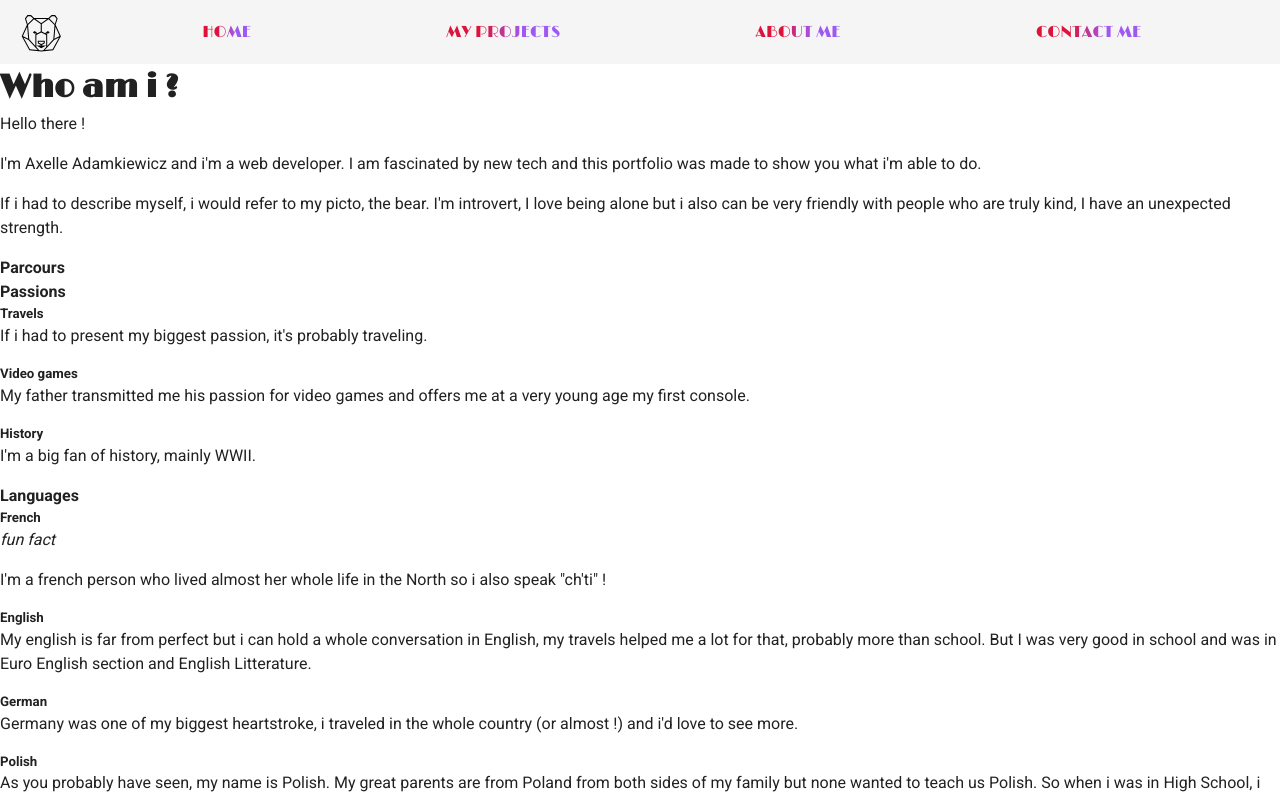
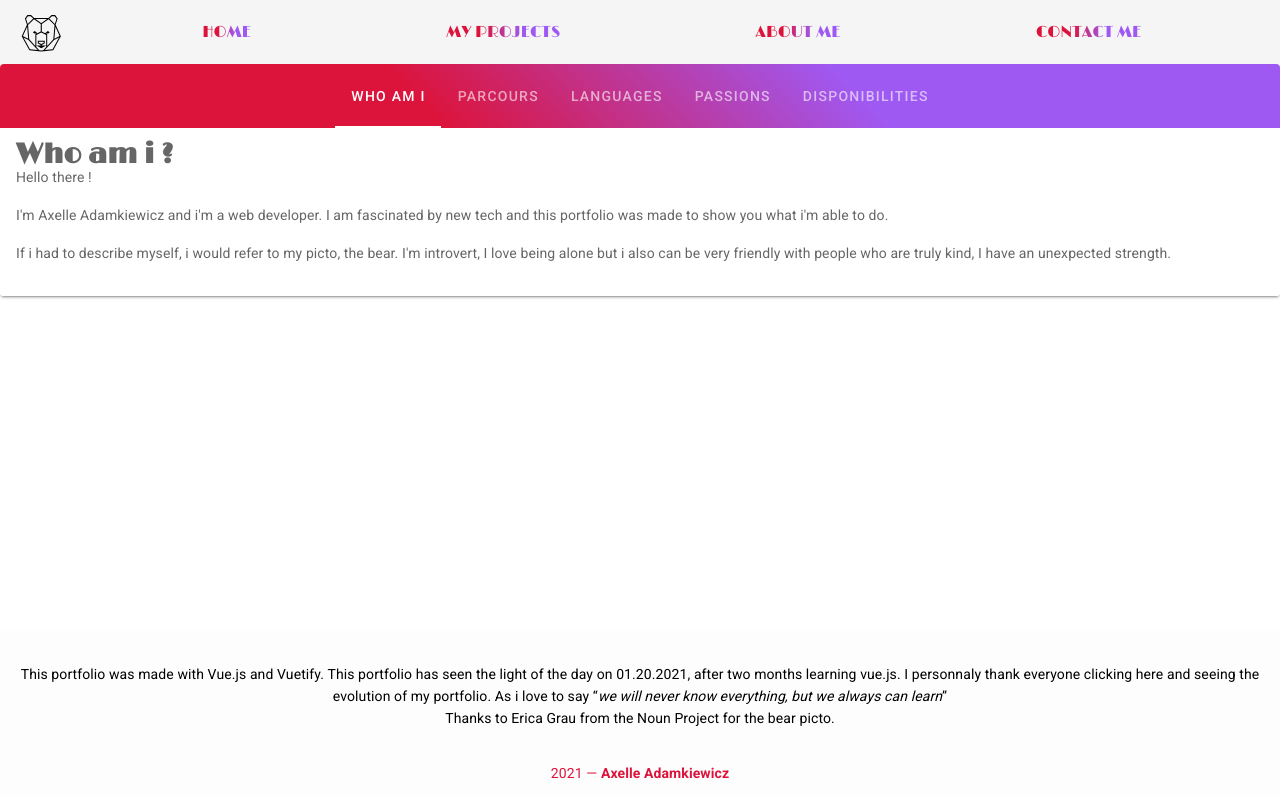
Before and after one commit to AxelleAdam/portfolio-vuejs, a Vue app: page /about in a window 1280 px wide. Shown: the top 797 px of the page. Built offline with nearby package versions, Linux system fonts and the light colour scheme; a web font is replaced by a local one.

Commit message:
tabs in 'about me'

```diff
--- /dev/null
+++ b/src/components/Design.vue
@@ -0,0 +1,10 @@
+<template
+  ><div>
+    <h1>Mes designs</h1>
+    <p>
+      Je réalise des designs pour des forums rpg, cela n'a pas de but commercial
+      mais de loisir. Je remercie par ailleurs les créateurs de ces forums de
+      m'avoir fait confiance. Mes designs sont réalisés avec Photoshop CS6.
+    </p>
+  </div></template
+>
--- a/src/router/index.js
+++ b/src/router/index.js
@@ -34,6 +34,11 @@ const routes = [
     path: '/leihia',
     name: 'Leihia',
     component: () => import(/* webpackChunkName: "about" */ '../components/Leihia.vue')
+  },
+  {
+    path:'/design',
+    name:'Design',
+    component: () => import(/* webpackChunkName: "about" */ '../components/Design.vue')
   }
 ]
 
--- a/src/views/About.vue
+++ b/src/views/About.vue
@@ -1,60 +1,134 @@
 <template>
   <div class="about">
+    <v-card>
+      <v-toolbar
+        style="background: linear-gradient(45deg, #dc143c, #dc143c, #9f59f3, #9f59f3);"
+        dark
+        flat
+      >
+        <template>
+          <v-tabs v-model="tabs" centered>
+            <v-tab> who am i </v-tab>
+            <v-tab>Parcours</v-tab>
+            <v-tab>Languages</v-tab>
+            <v-tab>Passions</v-tab>
+            <v-tab>Disponibilities</v-tab>
+          </v-tabs>
+        </template>
+      </v-toolbar>
+
+      <v-tabs-items v-model="tabs">
+        <v-tab-item>
+          <v-card flat>
+            <v-card-text>
               <h1>Who am i ?</h1>
               <p>Hello there !</p>
               <p>
-      I'm Axelle Adamkiewicz and i'm a web developer. I am fascinated by new
-      tech and this portfolio was made to show you what i'm able to do.
+                I'm Axelle Adamkiewicz and i'm a web developer. I am fascinated
+                by new tech and this portfolio was made to show you what i'm
+                able to do.
               </p>
               <p>
-      If i had to describe myself, i would refer to my picto, the bear. I'm
-      introvert, I love being alone but i also can be very friendly with people
-      who are truly kind, I have an unexpected strength.
+                If i had to describe myself, i would refer to my picto, the
+                bear. I'm introvert, I love being alone but i also can be very
+                friendly with people who are truly kind, I have an unexpected
+                strength.
               </p>
-    <h4>Parcours</h4>
-    <h4>Passions</h4>
+            </v-card-text>
+          </v-card>
+        </v-tab-item>
+        <v-tab-item>
+          <v-card flat>
+            <v-card-title class="headline">
+              Parcours
+            </v-card-title>
+            <v-card-text>
+              <h2>Studies</h2>
+              <h2>Works</h2>
+            </v-card-text>
+          </v-card>
+        </v-tab-item>
+        <v-tab-item>
+          <v-card flat>
+            <v-card-title class="headline"> Languages </v-card-title>
+            <v-card-text>
+              <h3>French</h3>
+              <p><i>fun fact</i></p>
+              <p>
+                I'm a french person who lived almost her whole life in the North
+                so i also speak "ch'ti" !
+              </p>
+              <h3>English</h3>
+              <p>
+                My english is far from perfect but i can hold a whole
+                conversation in English, my travels helped me a lot for that,
+                probably more than school. But I was very good in school and was
+                in Euro English section and English Litterature.
+              </p>
+              <h3>German</h3>
+              <p>
+                Germany was one of my biggest heartstroke, i traveled in the
+                whole country (or almost !) and i'd love to see more.
+              </p>
+              <h3>Polish</h3>
+              <p>
+                As you probably have seen, my name is Polish. My great parents
+                are from Poland from both sides of my family but none wanted to
+                teach us Polish. So when i was in High School, i jumped on the
+                occasion. And the funny part was that i was very, very good at
+                it.
+              </p>
+              <h3>Japanese</h3>
+              <p>
+                My third languages when i went to High School, I was very
+                curious and I am very fascinated by Japan and history.
+              </p>
+            </v-card-text>
+          </v-card>
+        </v-tab-item>
+        <v-tab-item>
+          <v-card flat>
+            <h1>Passions</h1>
+            <v-card-text>
               <h5>Travels</h5>
-    <p>If i had to present my biggest passion, it's probably traveling.</p>
+              <p>
+                If i had to present my biggest passion, it's probably traveling.
+              </p>
               <h5>Video games</h5>
               <p>
-      My father transmitted me his passion for video games and offers me at a
-      very young age my first console.
+                My father transmitted me his passion for video games and offers
+                me at a very young age my first console.
               </p>
               <h5>History</h5>
               <p>I'm a big fan of history, mainly WWII.</p>
-    <h4>Languages</h4>
-    <h5>French</h5>
-    <p><i>fun fact</i></p>
+            </v-card-text>
+          </v-card>
+        </v-tab-item>
+        <v-tab-item>
+          <v-card flat>
+            <v-card-title class="headline"> Disponibilities </v-card-title>
+            <v-card-text>
               <p>
-      I'm a french person who lived almost her whole life in the North so i also
-      speak "ch'ti" !
+                uc.
               </p>
-    <h5>English</h5>
-    <p>
-      My english is far from perfect but i can hold a whole conversation in
-      English, my travels helped me a lot for that, probably more than school.
-      But I was very good in school and was in Euro English section and English
-      Litterature.
-    </p>
-    <h5>German</h5>
-    <p>
-      Germany was one of my biggest heartstroke, i traveled in the whole country
-      (or almost !) and i'd love to see more.
-    </p>
-    <h5>Polish</h5>
-    <p>
-      As you probably have seen, my name is Polish. My great parents are from
-      Poland from both sides of my family but none wanted to teach us Polish. So
-      when i was in High School, i jumped on the occasion. And the funny part
-      was that i was very, very good at it.
-    </p>
-    <h5>Japanese</h5>
-    <p>
-      My third languages when i went to High School, I was very curious and I am
-      very fascinated by Japan and history.
-    </p>
+            </v-card-text>
+          </v-card>
+        </v-tab-item>
+      </v-tabs-items>
+    </v-card>
   </div>
 </template>
+<script>
+export default {
+  data() {
+    return {
+      tabs: null,
+      text:
+        "Lorem ipsum dolor sit amet, consectetur adipiscing elit, sed do eiusmod tempor incididunt ut labore et dolore magna aliqua. Ut enim ad minim veniam, quis nostrud exercitation ullamco laboris nisi ut aliquip ex ea commodo consequat.",
+    };
+  },
+};
+</script>
 <style lang="scss" scoped>
 h1 {
   font-family: limelight;
--- a/src/views/Project.vue
+++ b/src/views/Project.vue
@@ -1,6 +1,7 @@
 <template>
-  <div class="project">
-    <v-card class="mx-auto" max-width="400">
+  <div class="project row d-flex" style="margin-top:10%;">
+    <div class="col-4">
+      <v-card class="mx-auto" max-width="450">
         <v-img
           class="white--text align-end"
           height="200px"
@@ -10,12 +11,10 @@
         </v-img>
 
         <v-card-subtitle class="pb-0">
-        Wild Code School
+          Paris sportifs en ligne
         </v-card-subtitle>
 
         <v-card-text class="text--primary">
-        <div>Paris sportifs en ligne</div>
-
           <div>JavaScript, React.js, Node.js, Express.js, PassportJWT</div>
         </v-card-text>
 
@@ -25,23 +24,21 @@
           </v-btn>
         </v-card-actions>
       </v-card>
-    <v-card class="mx-auto" max-width="400">
+    </div>
+    <div class="col-4">
+      <v-card class="mx-auto" max-width="450">
         <v-img
           class="white--text align-end"
           height="200px"
-        src="https://cdn.vuetifyjs.com/images/cards/docks.jpg"
+          src="../assets/leihia_accueil.png"
         >
-        <v-card-title>Top 10 Australian beaches</v-card-title>
+          <v-card-title class="title">Leihia</v-card-title>
         </v-img>
-
-      <v-card-subtitle class="pb-0">
-        Number 10
-      </v-card-subtitle>
-
+        <v-card-subtitle class="pb-0"
+          >Aide de retour à l'emploi</v-card-subtitle
+        >
         <v-card-text class="text--primary">
-        <div>Whitehaven Beach</div>
-
-        <div>Whitsunday Island, Whitsunday Islands</div>
+          <div>JavaScript, Vue.js, Quasar, Node.js</div>
         </v-card-text>
 
         <v-card-actions>
@@ -50,6 +47,30 @@
           </v-btn>
         </v-card-actions>
       </v-card>
+    </div>
+    <div class="col-4">
+      <v-card class="mx-auto" max-width="450">
+        <v-img
+          class="white--text align-end"
+          height="200px"
+          src="../assets/dmc.png"
+        >
+          <v-card-title class="title">Designs</v-card-title>
+        </v-img>
+        <v-card-subtitle class="pb-0"
+          >Designs pour forum à but immersif</v-card-subtitle
+        >
+        <v-card-text class="text--primary">
+          <div>Photoshop CS6</div>
+        </v-card-text>
+
+        <v-card-actions>
+          <v-btn color="orange" text @click="design()">
+            Explore
+          </v-btn>
+        </v-card-actions>
+      </v-card>
+    </div>
   </div>
 </template>
 <script>
@@ -64,6 +85,15 @@ export default {
     wild() {
       this.$router.push({ path: "/wild" });
     },
+    design() {
+      this.$router.push({ path: "/design" });
+    },
   },
 };
 </script>
+<style scoped>
+.title {
+  font-family: "limelight", serif;
+  text-shadow: 0 1px 0 #0c0c0c;
+}
+</style>
```
Also changed, not shown: src/assets/dmc.png (added). Lines whose indentation alone changed are shown as unchanged.
